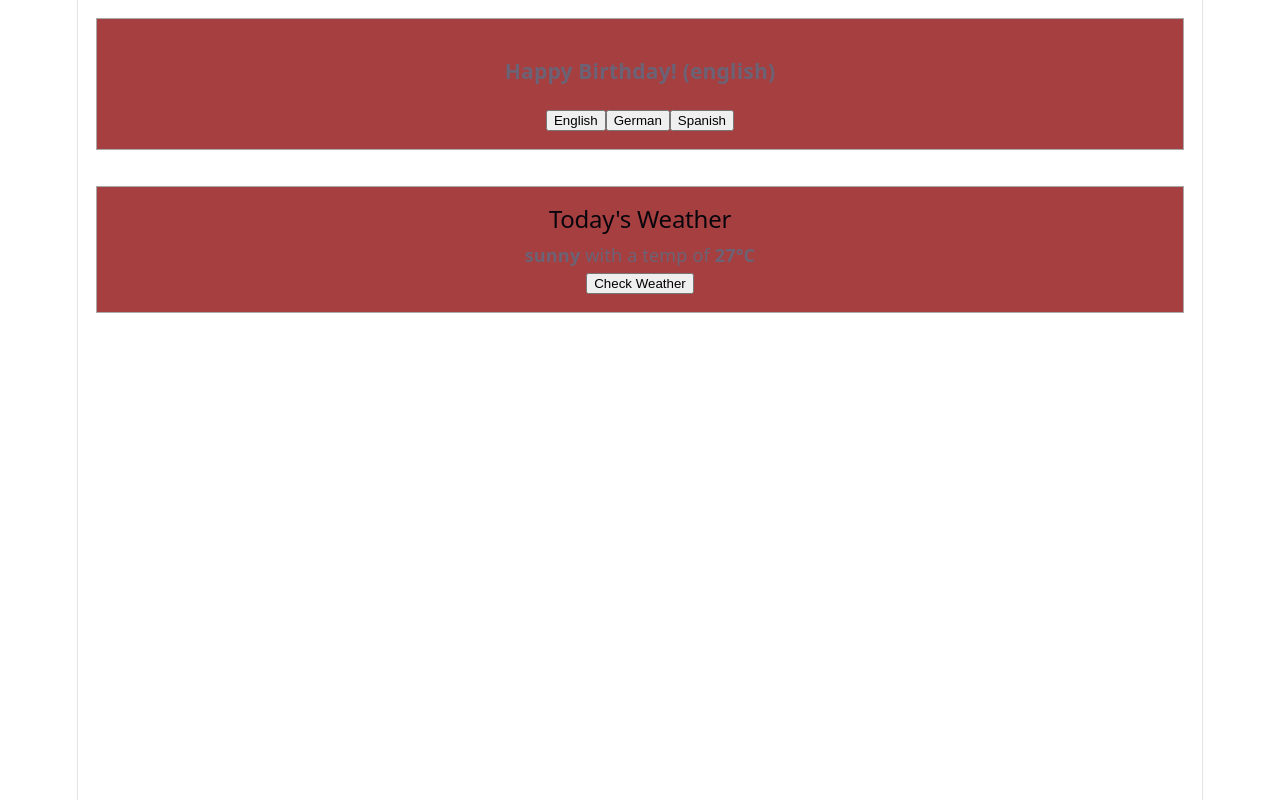
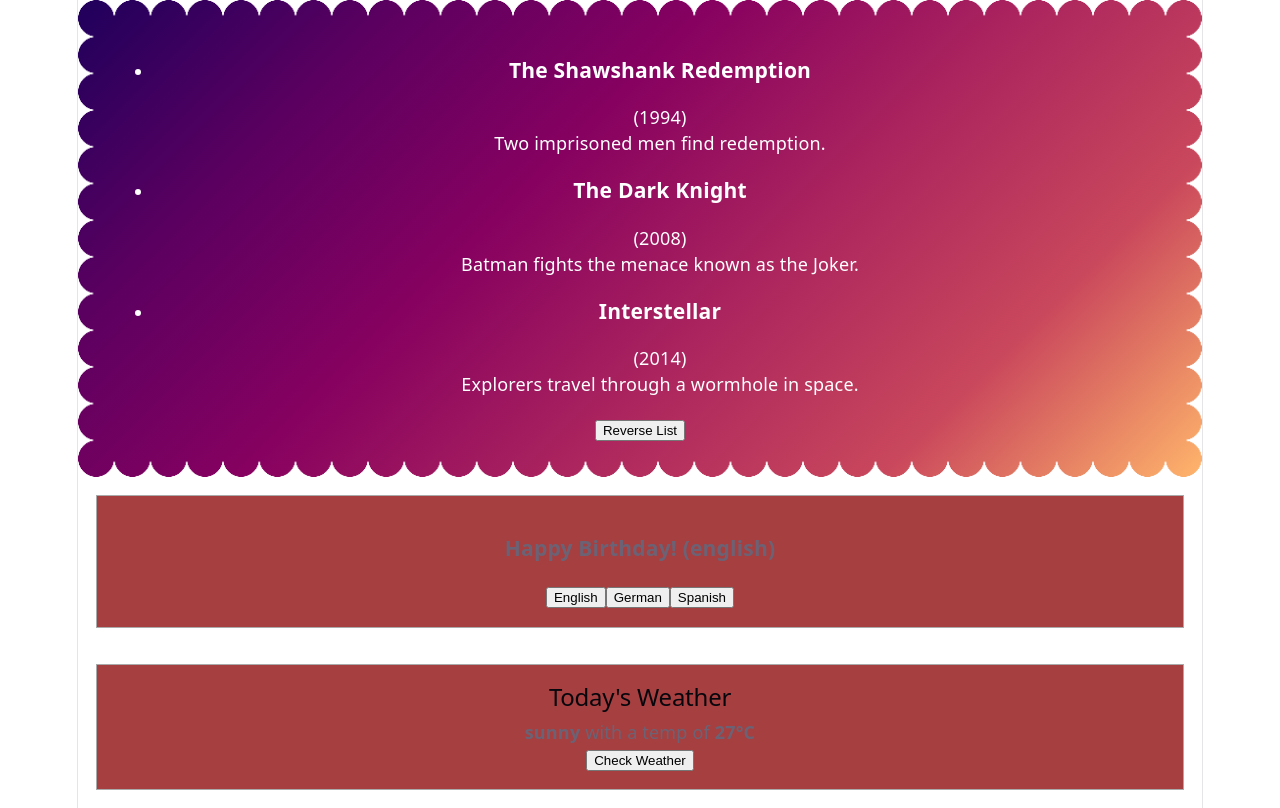
Before and after one commit to itsjustabitha/Module06, a React (Vite) app in the folder first-react-app/: page / in a window 1280 px wide. Built offline with nearby package versions, Linux system fonts and the light colour scheme.

Commit message:
movieslist

```diff
--- a/first-react-app/src/App.jsx
+++ b/first-react-app/src/App.jsx
@@ -11,7 +11,7 @@ import './App.css'
 // import ComplexComment from './components/ComplexComment'
 // import Comment from './components/Comment'
 // import Callout from './components/Callout'
-// import MoviesList from './components/MoviesList'
+import MoviesList from './components/MoviesList'
 // import BigCats from './components/BigCats' // Exercise 02 Slide 47
 // import SingleCat from './components/SingleCat' // Exercise 02 Slide 47
 //import MoodChanger from './components/MoodChanger'
@@ -26,7 +26,7 @@ function App() {
   return (
     <>
 
-
+<MoviesList/>
 <BirthdayTranslator/>
 <Weather/>
 
--- a/first-react-app/src/components/MoviesList.jsx
+++ b/first-react-app/src/components/MoviesList.jsx
@@ -1,3 +1,5 @@
+import { useState } from 'react';
+
 function MoviesList() {
 // collection of objects representing movies
 const movies = [
@@ -26,16 +28,31 @@ synopsis: "Explorers travel through a wormhole in space.",
 // <li key={movie.id}>{movie.title}</li> // key prop is required for lists
 // ))
 
-const movieItems = movies.map(movie => (
-<Movie
-key={movie.id} // key prop is required for lists
-title={movie.title}
-year={movie.year}
-synopsis={movie.synopsis}/>
-// can also destructure movie into individual props
-// <Movie key={movie.id} {...movie}/>
-)
-);
+const [currentMovies, setCurrentMovies] =
+useState(movies);
+
+const movieItems = currentMovies.map(movie => (
+<Movie key={movie.id} title={movie.title}
+year={movie.year} synopsis={movie.synopsis}/>
+
+))
+const handleReverseMovies = () => {
+// first clone the original, so we don’t mutate it
+let newMovies = [...currentMovies];
+newMovies.reverse(); // 2. modify the clone
+setCurrentMovies(newMovies); // 3. set updated clone in state
+}
+
+// const movieItems = movies.map(movie => (
+// <Movie
+// key={movie.id} // key prop is required for lists
+// title={movie.title}
+// year={movie.year}
+// synopsis={movie.synopsis}/>
+// // can also destructure movie into individual props
+// // <Movie key={movie.id} {...movie}/>
+// )
+// );
 
 
 function Movie({title, year, synopsis}) {
@@ -51,18 +68,16 @@ return (
 
 return (
 <div className="MoviesList FancyBox">
-<ul> {/* iterate over each movie, print the title in a list
-*/}
+<ul>
 
 {/* { movies.map(movie => (
 <li>{movie.title}</li>
 )) } */}
 
-{movieItems} {/* render the list of movie items */}
-
-
+{movieItems}
 
 </ul>
+<button onClick={handleReverseMovies}>Reverse List</button>
 </div>
 )
 }
```
